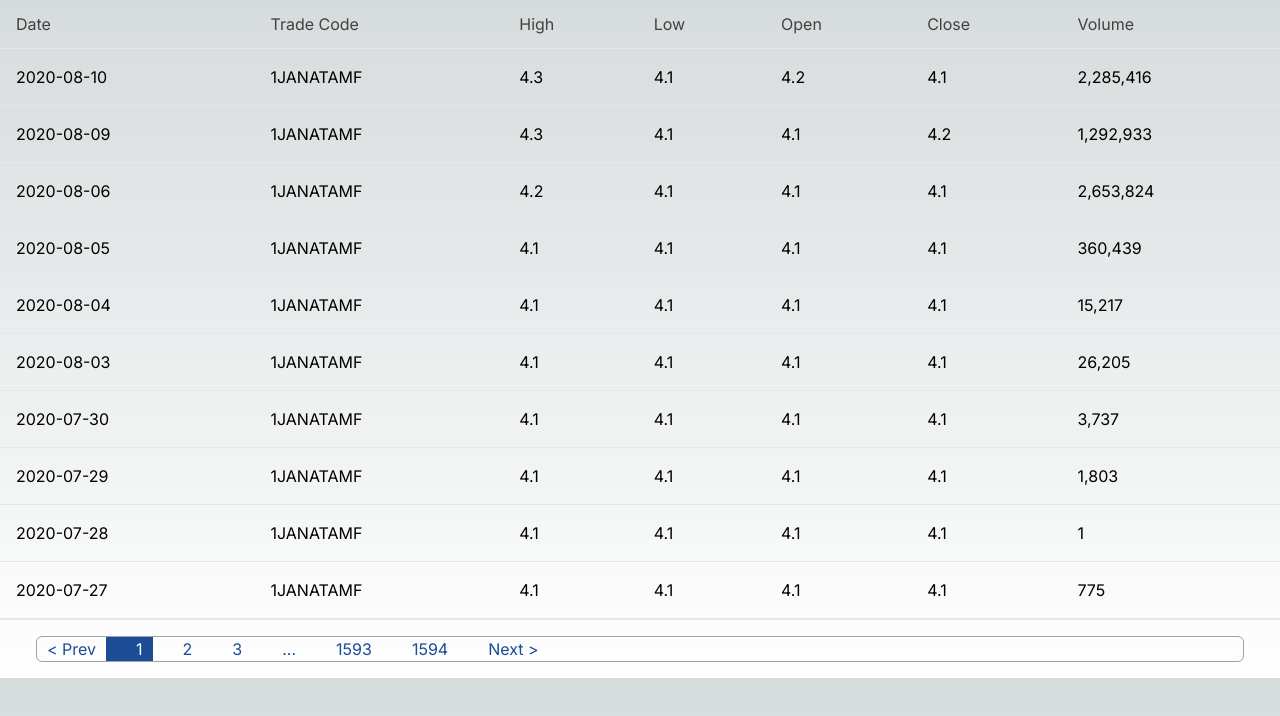
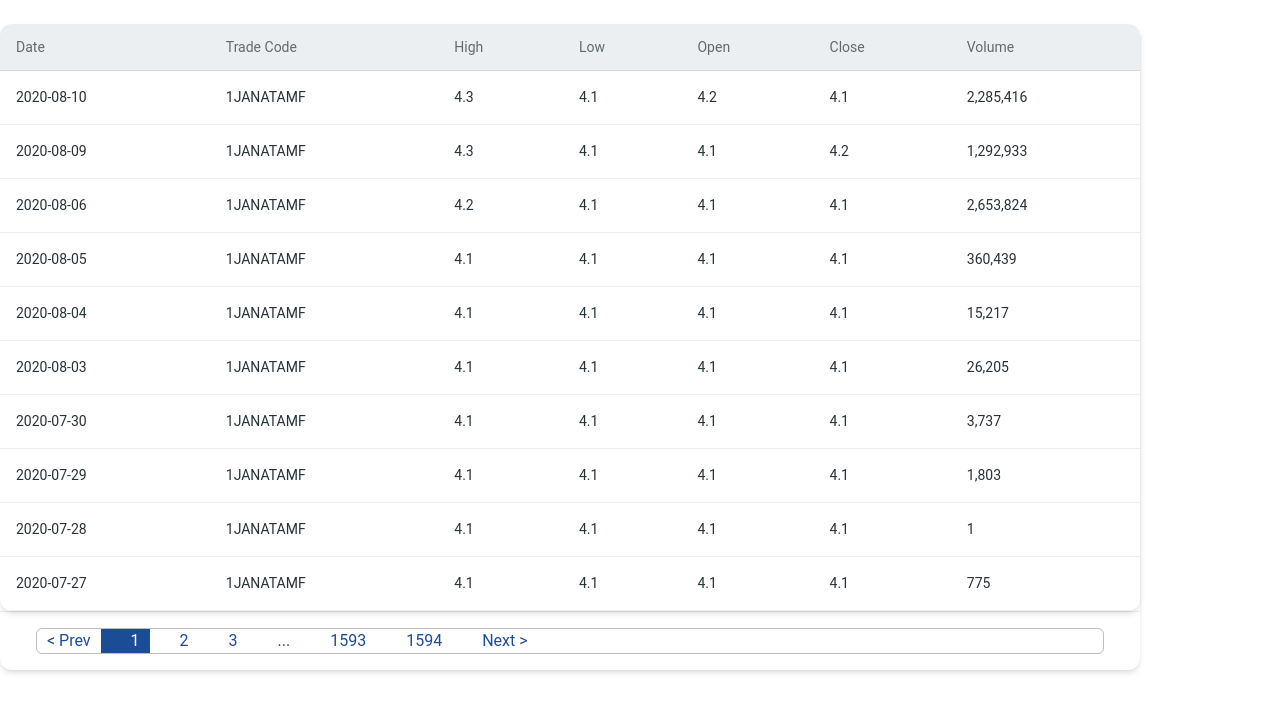
Before and after one commit to jis4nx/stock-data-visualize, a Next.js app: page / in a window 1280 px wide. Shown: the top 716 px of the page. Built offline with nearby package versions, Linux system fonts and the light colour scheme.

Commit message:
:bug: fix: Fixed integraion issue with Material tailwind

```diff
--- a/app/layout.js
+++ b/app/layout.js
@@ -11,7 +11,11 @@ export const metadata = {
 export default function RootLayout({ children }) {
   return (
     <html lang="en">
-      <body className={inter.className}>{children}</body>
+      <body className="bg-white">
+        <div className="container">
+        {children}
+        </div>
+      </body>
     </html>
   );
 }
--- a/app/page.js
+++ b/app/page.js
@@ -14,7 +14,7 @@ export default async function Page() {
   const data = await getData();
 
   return (
-    <div className="container mx-auto">
+    <div className="mx-auto">
       <StockPaginatedItems items={data} itemsPerPage={10} />
     </div>
   );
--- a/components/DataTable/StockPaginatedItems.jsx
+++ b/components/DataTable/StockPaginatedItems.jsx
@@ -2,6 +2,7 @@
 import ReactPaginate from "react-paginate";
 import StockTable from "../DataTable/StockTable.jsx";
 import { useEffect, useState } from "react";
+import { Card } from "@material-tailwind/react";
 
 export default function StockPaginatedItems({ items, itemsPerPage }) {
   const [currentItems, setCurrentItems] = useState(null);
@@ -20,9 +21,10 @@ export default function StockPaginatedItems({ items, itemsPerPage }) {
   };
 
   return (
+    <Card className="mt-6 w-full h-full">
     <div clasName="flex items-center">
-      {items ? <StockTable stockData={items} offset={itemOffset} /> : null}
-      <div className="p-4 border-t border-blue-gray-50">
+      {items? <StockTable stockData={items} offset={itemOffset}/>:null}
+      <div className="p-4 border-t border-blue-gray-50" >
       <ReactPaginate
         nextLabel="Next >"
         onPageChange={handlePageClick}
@@ -45,5 +47,6 @@ export default function StockPaginatedItems({ items, itemsPerPage }) {
       />
     </div>
     </div>
+    </Card>
   );
 }
--- a/tailwind.config.js
+++ b/tailwind.config.js
@@ -1,5 +1,6 @@
 /** @type {import('tailwindcss').Config} */
-module.exports = {
+const withMT = require("@material-tailwind/react/utils/withMT");
+module.exports = withMT({
   content: [
     "./pages/**/*.{js,ts,jsx,tsx,mdx}",
     "./components/**/*.{js,ts,jsx,tsx,mdx}",
@@ -15,4 +16,4 @@ module.exports = {
     },
   },
   plugins: [],
-};
+});
```
Lines whose indentation alone changed are shown as unchanged.
